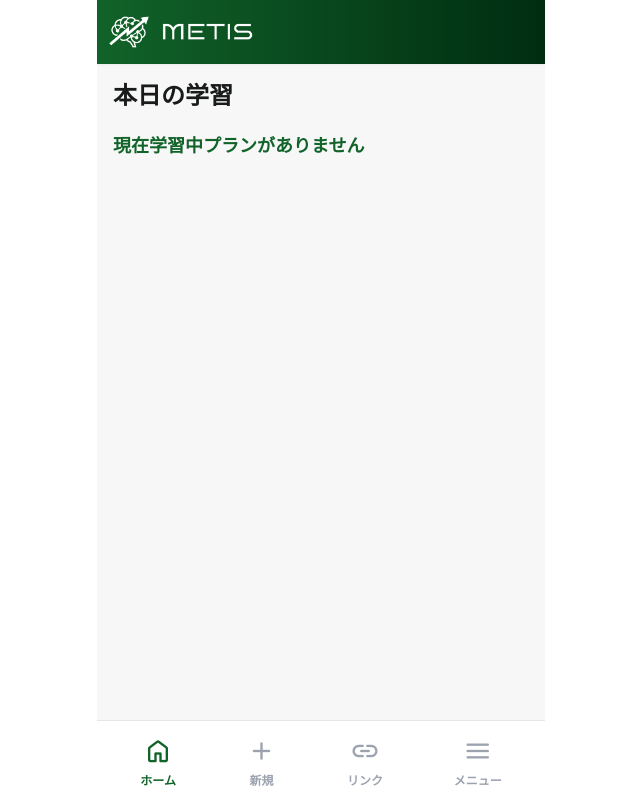
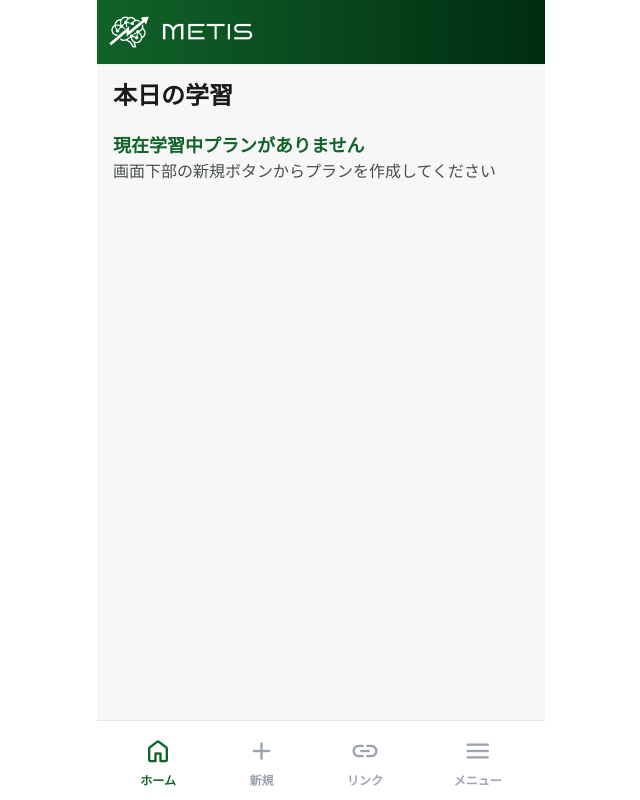
Before and after one commit to Hackathon-2026-Spring-B-Team/B-Team-Application, a Django app: page /home/ in a window 1280 px wide. Shown: the whole page, without its empty margins (319-959 px from the left). Run offline with Django 5.2, Linux system fonts and the light colour scheme; the visitor is signed in with stand-in values (Sample User, id 1); data that the repository does not hold is empty; some libraries are stand-ins or nearby versions; some web fonts are replaced.

Commit message:
プランがない時のプラン作成を促す文を追加

```diff
--- a/templates/dashboard/home.html
+++ b/templates/dashboard/home.html
@@ -59,6 +59,7 @@
   {% endfor %}
   {% empty %}
   <h2 class="text-green-600 font-bold text-lg">現在学習中プランがありません</h2>
+  <div class="text-gray-600 text-base">画面下部の新規ボタンからプランを作成してください</div>
   {% endfor %}
 
   <!-- プラン削除モーダル-->
```
